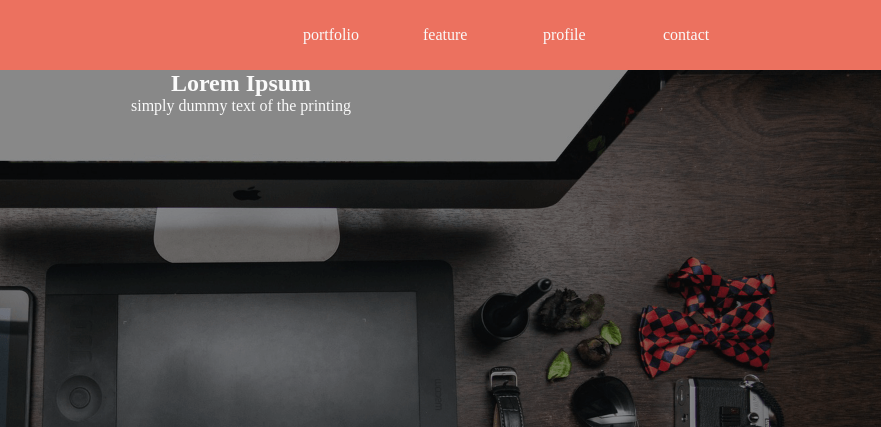
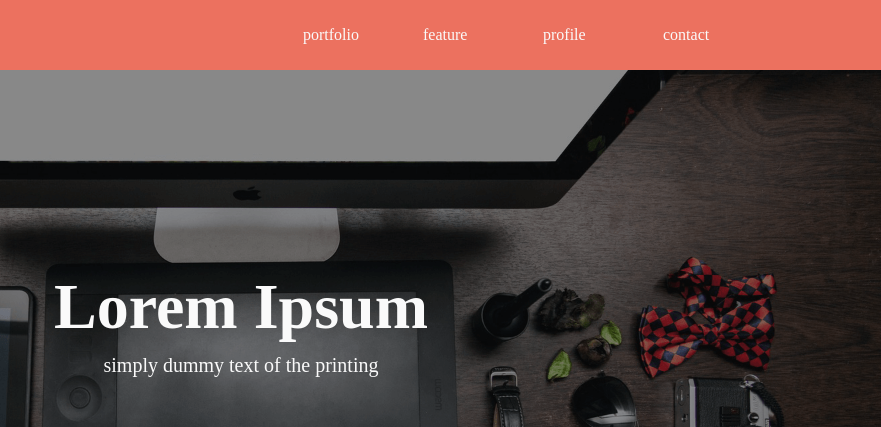
Before and after one commit to gakuto0404/web_page_-review, a plain HTML site: page index.html in a window 1280 px wide. Shown: the top 427 px of the page, 399-1280 px from the left. Drawn offline with Linux system fonts and the light colour scheme.

Commit message:
[finish]main

```diff
--- a/style.css
+++ b/style.css
@@ -60,3 +60,15 @@ header{
 	background-size: cover;
 	background-position: center;
 }
+
+.mv-title{
+  padding-top: 200px;
+  font-size: 64px;
+  color: #FAFAFA;
+}
+
+.mv-text{
+  padding-top: 10px;
+  font-size: 20px;
+  color: #FAFAFA;
+}
```
